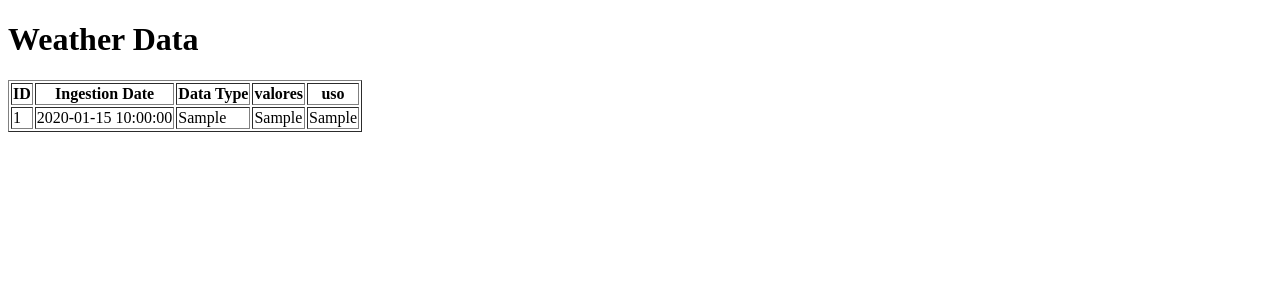
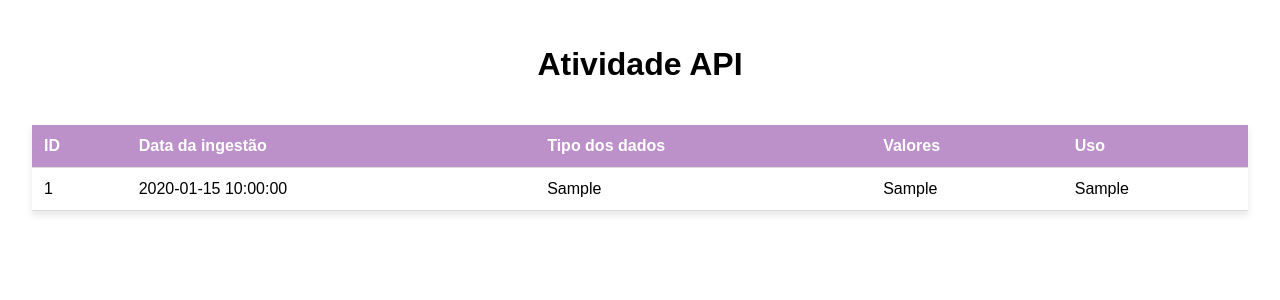
Before and after one commit to gaebizinha/Atividade-ETL, a Flask app: page /weather_data in a window 1280 px wide. Shown: the top 300 px of the page. Run offline with Flask 3, Linux system fonts and the light colour scheme; tables that the repository leaves empty hold one stand-in row (values such as "Sample post").

Commit message:
Alterações finais

```diff
--- a/api.py
+++ b/api.py
@@ -3,14 +3,12 @@
 # pip install datetime
 # pip install pytz
 
-from flask import Flask, render_template
+from flask import Flask, render_template, url_for, redirect
 from flask_sqlalchemy import SQLAlchemy
 from datetime import datetime
 import json
 import requests
 import pytz
-
-
 
 app = Flask(__name__)
 
@@ -21,8 +19,7 @@ db = SQLAlchemy(app)
 brasil_timezone = pytz.timezone('America/Sao_Paulo')
 
 def get_brasil_datetime():
-   return datetime.now(brasil_timezone).strftime("%Y-%m-%d %H:%M:%S")
-
+   return datetime.now(brasil_timezone)
 
 class WeatherData(db.Model):
     id = db.Column(db.Integer, primary_key=True)
@@ -33,41 +30,43 @@ class WeatherData(db.Model):
 
 def funcao_etl():
 
-    api_key = 'd13a18996616513b72952410f7ecd170'
-    cidades = ['São Paulo', 'Acre', 'Rio Grande do Sul', 'Alagoas', 'Brasília']
+   api_key = 'd13a18996616513b72952410f7ecd170'
+   cidades = ['São Paulo', 'Brasília']
 
-    lista_dados_climaticos = []
+   lista_dados_climaticos = []
 
-    for city in cidades:
-        url = f'https://api.openweathermap.org/data/2.5/weather?q={city}&appid={api_key}'
-        response = requests.get(url)
-        print(response.json())
+   for city in cidades:
+       url = f'https://api.openweathermap.org/data/2.5/weather?q={city}&appid={api_key}'
+       response = requests.get(url)
 
-        if response.status_code == 200:
-            weather_data = response.json()
+       print(f'Response status code: {response.status_code}')
+       print(f'Response content: {response.json()}')
 
-            weather_data_json = json.dumps(weather_data)
+       if response.status_code == 200:
+           weather_data = response.json()
 
-            weather_entry = WeatherData(
-                data_tipo='openweather',
-                valores=weather_data_json,
-                uso='previsao_climatica'
-            )
+           weather_data_json = json.dumps(weather_data)
 
-            db.session.add(weather_entry)
-            db.session.commit()
+           weather_entry = WeatherData(
+               data_tipo='openweather',
+               valores=weather_data_json,
+               uso='previsao_climatica'
+           )
 
-            lista_dados_climaticos.append(weather_data_json)
+           lista_dados_climaticos.append(weather_entry)
 
-        else:
-            return f'Erro na extração dos dados da API OpenWeather para {city}', 500
+       else:
+           return f'Erro na extração dos dados da API OpenWeather para {city}', 500
 
-    return lista_dados_climaticos
+   db.session.add_all(lista_dados_climaticos)
+   db.session.commit()
+
+   return lista_dados_climaticos
 
 @app.route('/weather_data', methods=['GET'])
 def display_weather_data():
-    weather_data = WeatherData.query.all()
-    return render_template('weather_table.html', weather_data=weather_data)
+   weather_data = WeatherData.query.all()
+   return render_template('weather_table.html', weather_data=weather_data)
 
 if __name__ == '__main__':
     with app.app_context():
--- a/templates/weather_table.html
+++ b/templates/weather_table.html
@@ -2,20 +2,73 @@
 <html>
 
 <head>
-    <title>Weather Data</title>
+    <title>Atividade API</title>
+
+    <style>
+        body {
+            font-family: Arial, Helvetica, sans-serif;
+            background-color: #ffffff;
+            text-align: center;
+            margin: 0;
+        }
+
+        h1 {
+            color: #000000;
+        }
+
+        table {
+            width: 95%;
+            margin: 20px auto;
+            border-collapse: collapse;
+            background-color: #fff;
+            box-shadow: 0 4px 8px rgba(0, 0, 0, 0.1);
+        }
+
+        th,
+        td {
+            padding: 12px;
+            text-align: left;
+            border-bottom: 1px solid #ddd;
+        }
+
+        th {
+            background-color: #bc91c9;
+            color: white;
+        }
+
+        .text-button {
+            color: #ffffff;
+            font-size: 14px;
+            background-color: #10c6c6;
+            border-radius: 8px;
+            cursor: pointer;
+            width: 200px;
+            border: none;
+            padding: 10px;
+        }
+
+        .alinhamento {
+            display: flex;
+            align-items: center;
+            justify-content: space-evenly;
+            margin-top: 25px;
+        }
+    </style>
+
 </head>
 
 <body>
-
-    <h1>Weather Data</h1>
-
-    <table border="1">
+    <div class="alinhamento">
+        <h1>Atividade API</h1>
+        <!-- <button id="voltarInicio" class="text-button">Voltar</button> -->
+    </div>
+    <table>
         <tr>
             <th>ID</th>
-            <th>Ingestion Date</th>
-            <th>Data Type</th>
-            <th>valores</th>
-            <th>uso</th>
+            <th>Data da ingestão</th>
+            <th>Tipo dos dados</th>
+            <th>Valores</th>
+            <th>Uso</th>
         </tr>
         {% for entry in weather_data %}
         <tr>
@@ -28,7 +81,6 @@
         {% endfor %}
     </table>
 
-
 </body>
 
 </html>
```
Also changed, not shown: teste.py (+1 -6 lines), instance/database.db.
